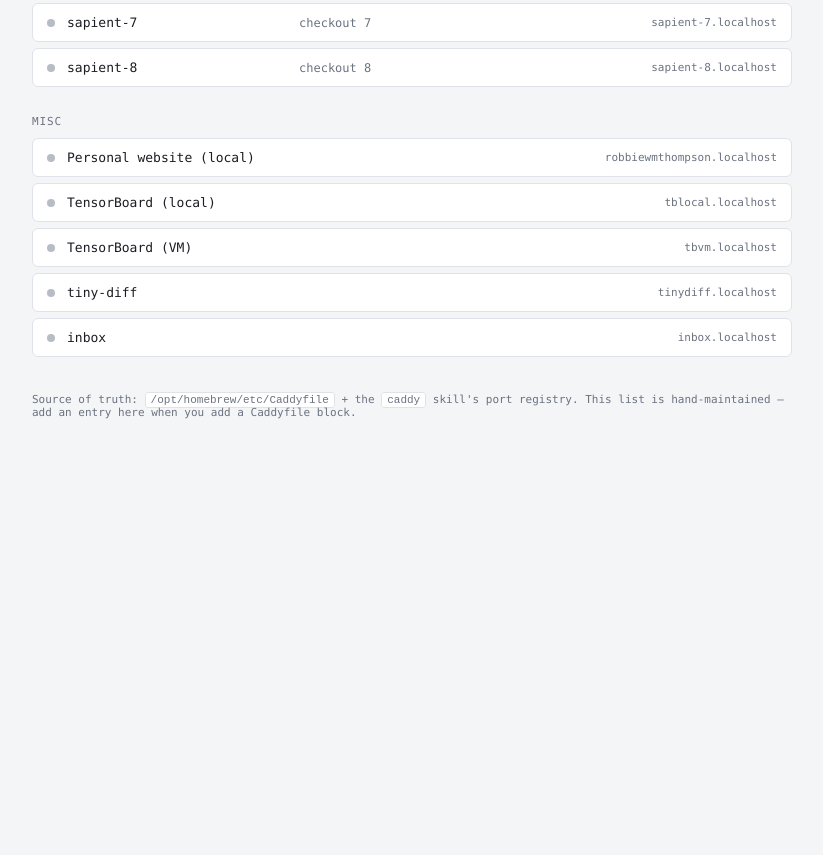
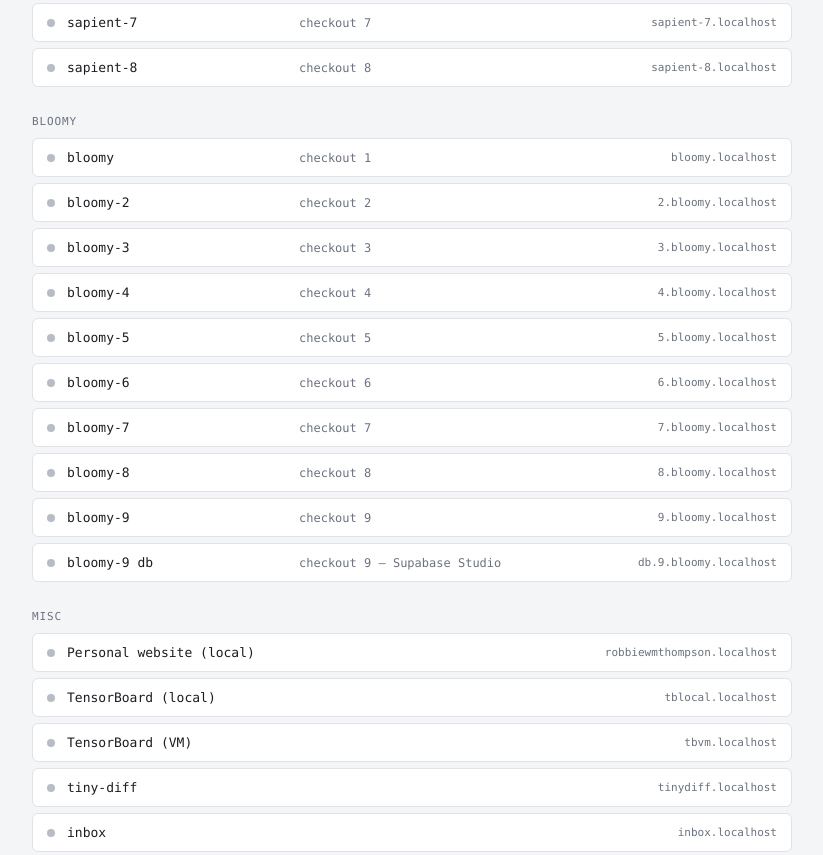
Before and after one commit to robbiethompson18/dotfiles, a plain HTML site: page caddy/app-localhost/index.html in a window 1280 px wide. Shown: the part 855-1710 px from the top of the page, without its empty margins (228-1051 px from the left). Before the commit the page ends 1354 px from the top, so only its background shows below. Drawn offline with Linux system fonts and the light colour scheme; no server answers.

Commit message:
caddy: add bloomy checkouts 1-9 and the checkout-9 Supabase Studio host to the app index

```diff
--- a/caddy/app-localhost/index.html
+++ b/caddy/app-localhost/index.html
@@ -113,6 +113,16 @@ const APPS = [
   { group: 'Sapient', name: 'sapient-6', host: 'sapient-6.localhost', desc: 'checkout 6' },
   { group: 'Sapient', name: 'sapient-7', host: 'sapient-7.localhost', desc: 'checkout 7' },
   { group: 'Sapient', name: 'sapient-8', host: 'sapient-8.localhost', desc: 'checkout 8' },
+  { group: 'Bloomy', name: 'bloomy', host: 'bloomy.localhost', desc: 'checkout 1' },
+  { group: 'Bloomy', name: 'bloomy-2', host: '2.bloomy.localhost', desc: 'checkout 2' },
+  { group: 'Bloomy', name: 'bloomy-3', host: '3.bloomy.localhost', desc: 'checkout 3' },
+  { group: 'Bloomy', name: 'bloomy-4', host: '4.bloomy.localhost', desc: 'checkout 4' },
+  { group: 'Bloomy', name: 'bloomy-5', host: '5.bloomy.localhost', desc: 'checkout 5' },
+  { group: 'Bloomy', name: 'bloomy-6', host: '6.bloomy.localhost', desc: 'checkout 6' },
+  { group: 'Bloomy', name: 'bloomy-7', host: '7.bloomy.localhost', desc: 'checkout 7' },
+  { group: 'Bloomy', name: 'bloomy-8', host: '8.bloomy.localhost', desc: 'checkout 8' },
+  { group: 'Bloomy', name: 'bloomy-9', host: '9.bloomy.localhost', desc: 'checkout 9' },
+  { group: 'Bloomy', name: 'bloomy-9 db', host: 'db.9.bloomy.localhost', desc: 'checkout 9 — Supabase Studio' },
   { group: 'Misc', name: 'Personal website (local)', host: 'robbiewmthompson.localhost', desc: '' },
   { group: 'Misc', name: 'TensorBoard (local)', host: 'tblocal.localhost', desc: '' },
   { group: 'Misc', name: 'TensorBoard (VM)', host: 'tbvm.localhost', desc: '' },
```
